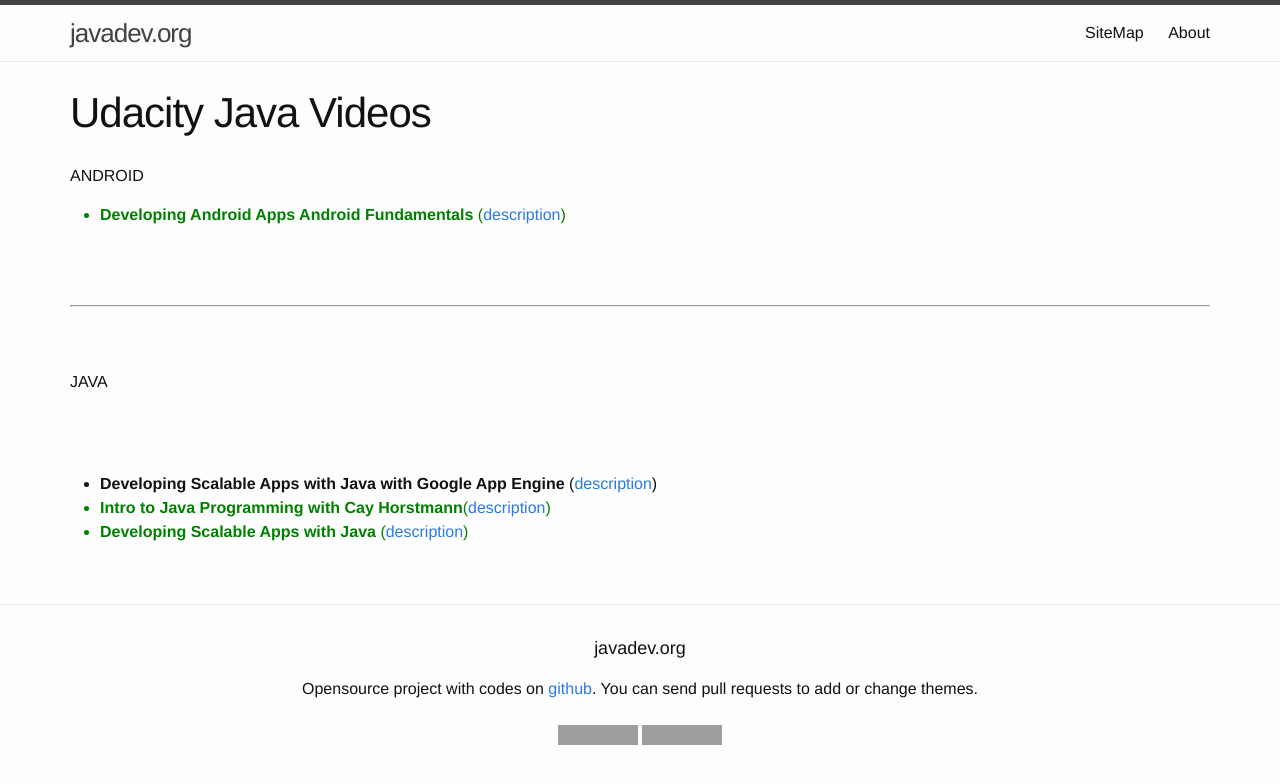
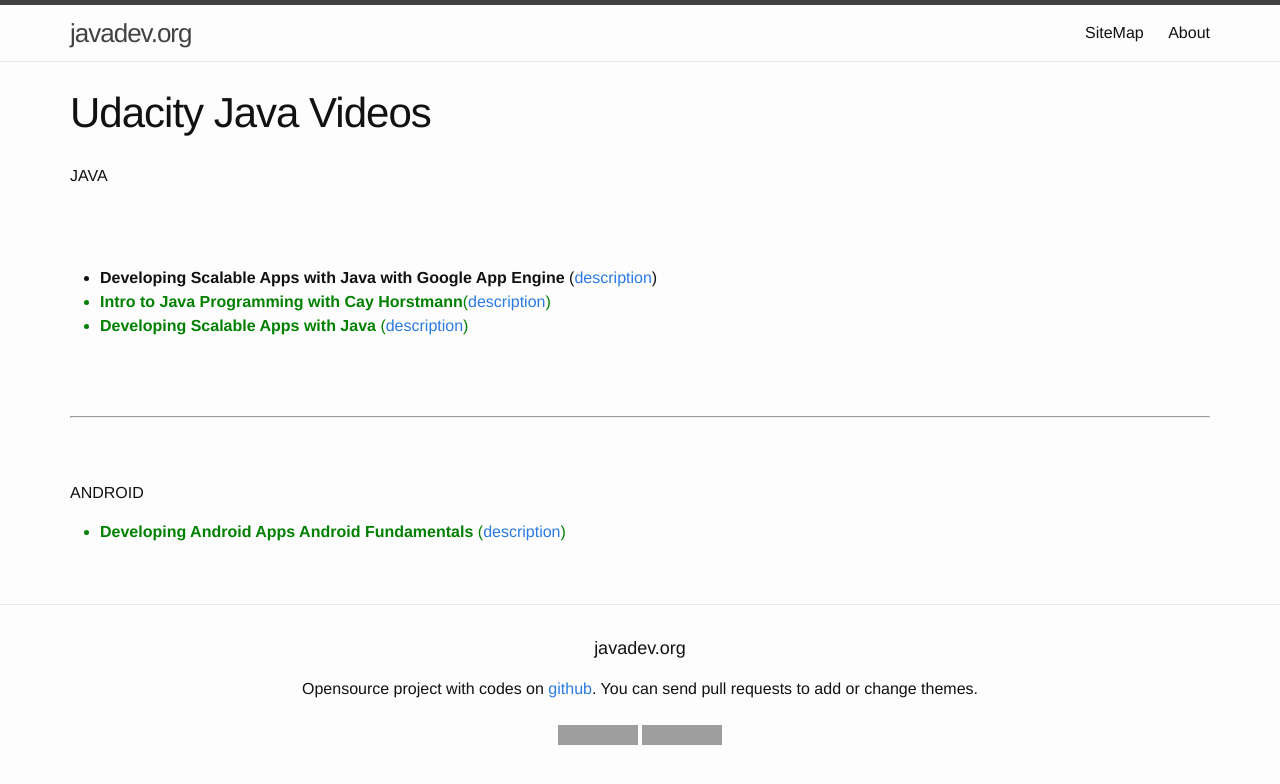
Before and after one commit to webmakaka/javadev.org, a Jekyll site: the page built from website/library/collections/video/paid/udacity.md, in a window 1280 px wide. Shown: the top 784 px of the page. Built offline with Jekyll 4.4.1, drawn with Linux system fonts in a browser that asks for light colours; grey boxes are pictures that could not be loaded.

Commit message:
Update udacity.md

```diff
--- a/website/library/collections/video/paid/udacity.md
+++ b/website/library/collections/video/paid/udacity.md
@@ -3,18 +3,6 @@
 title: Udacity Java Videos
 permalink: /library/udacity/java/
 ---
-
-ANDROID
-
-<ul>
-<li style="color:green"><strong>Developing Android Apps Android Fundamentals</strong> (<a href="https://www.udacity.com/course/ud853">description</a>) </li>
-</ul>
-
-
-
-<br/><br/>
-<hr/>
-<br/><br/>
 
 JAVA
 
@@ -26,3 +14,14 @@
 <li style="color:green"><strong>Intro to Java Programming with Cay Horstmann</strong>(<a href="https://www.udacity.com/course/cs046">description</a>)</li>
 <li style="color:green"><strong>Developing Scalable Apps with Java </strong>(<a href="https://www.udacity.com/wiki/ud859">description</a>)</li>
 </ul>
+
+
+<br/><br/>
+<hr/>
+<br/><br/>
+
+ANDROID
+
+<ul>
+<li style="color:green"><strong>Developing Android Apps Android Fundamentals</strong> (<a href="https://www.udacity.com/course/ud853">description</a>) </li>
+</ul>
```
